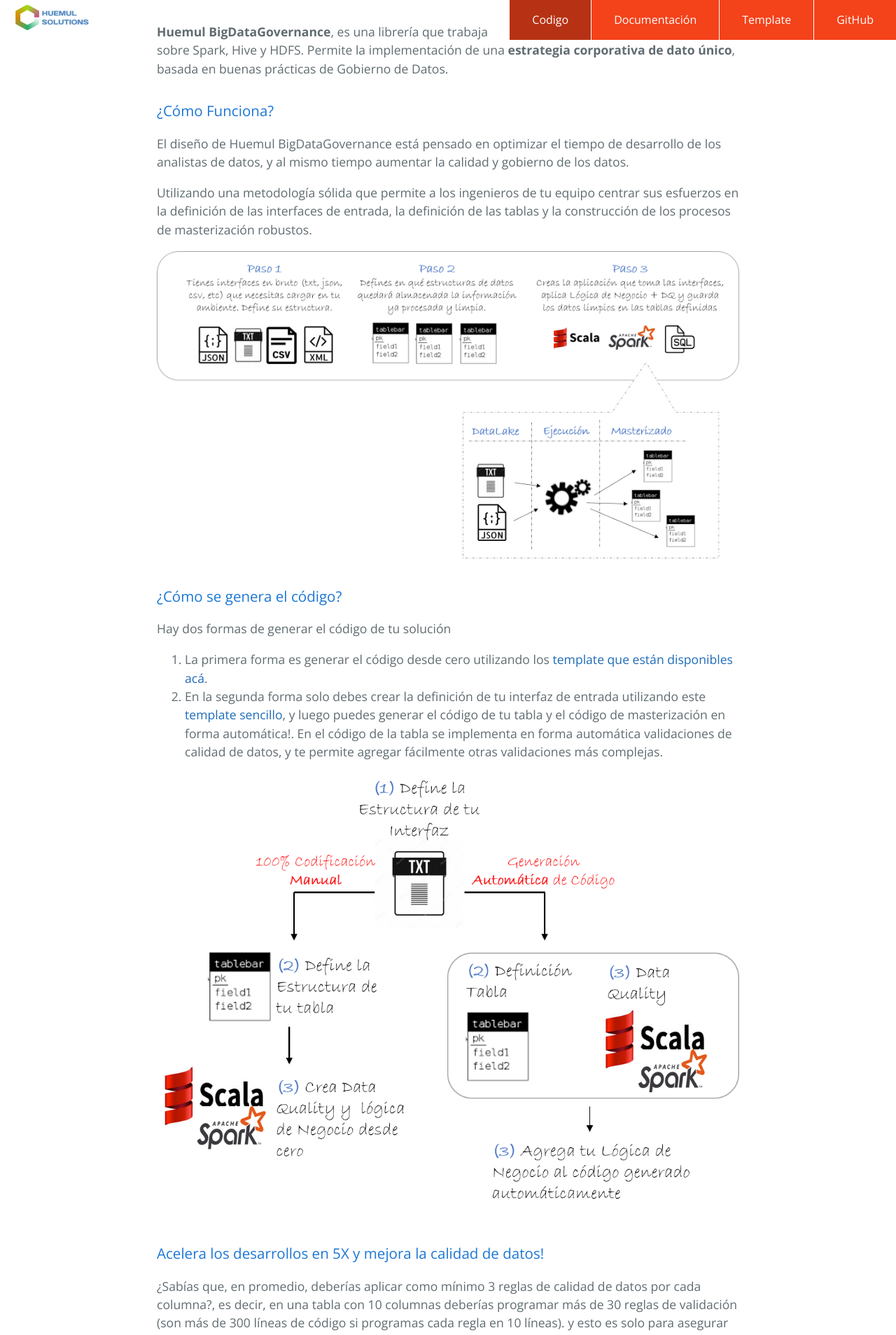
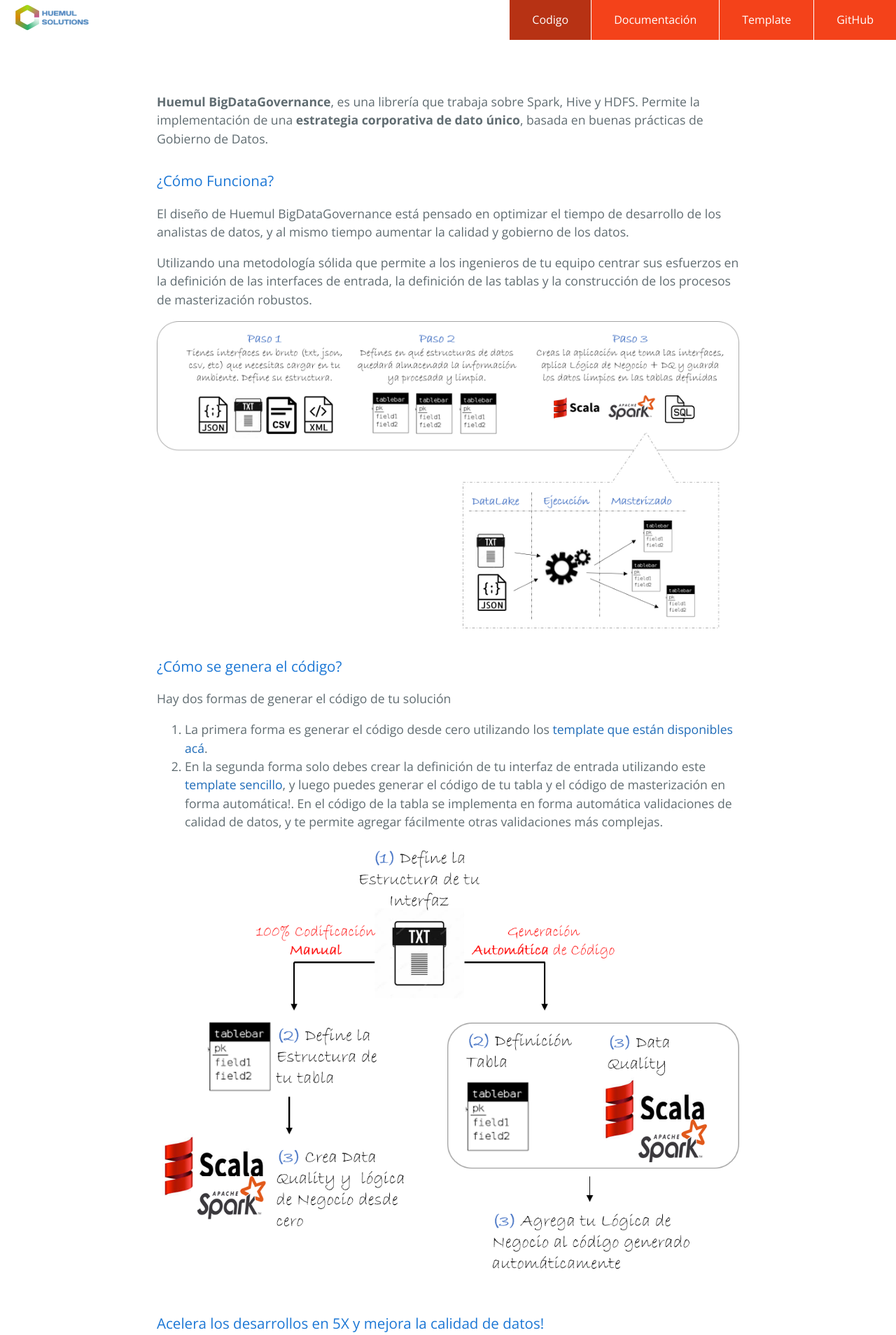
Before and after one commit to Blashhm/blashhm.github.io, a Jekyll site: the page built from index.md, in a window 1280 px wide. Shown: the top 1908 px of the page at 70% size. Built offline with Jekyll 4.4.1, drawn with Linux system fonts in a browser that asks for light colours.

Commit message:
Update normalize.scss

```diff
--- a/_sass/normalize.scss
+++ b/_sass/normalize.scss
@@ -650,7 +650,7 @@ th {
   FIXED HEADER
 --------------------------------------------- */
 header{
-  padding-bottom: 100px;
+  padding-bottom: 100px !important;
 }
 
 .logo {
```
